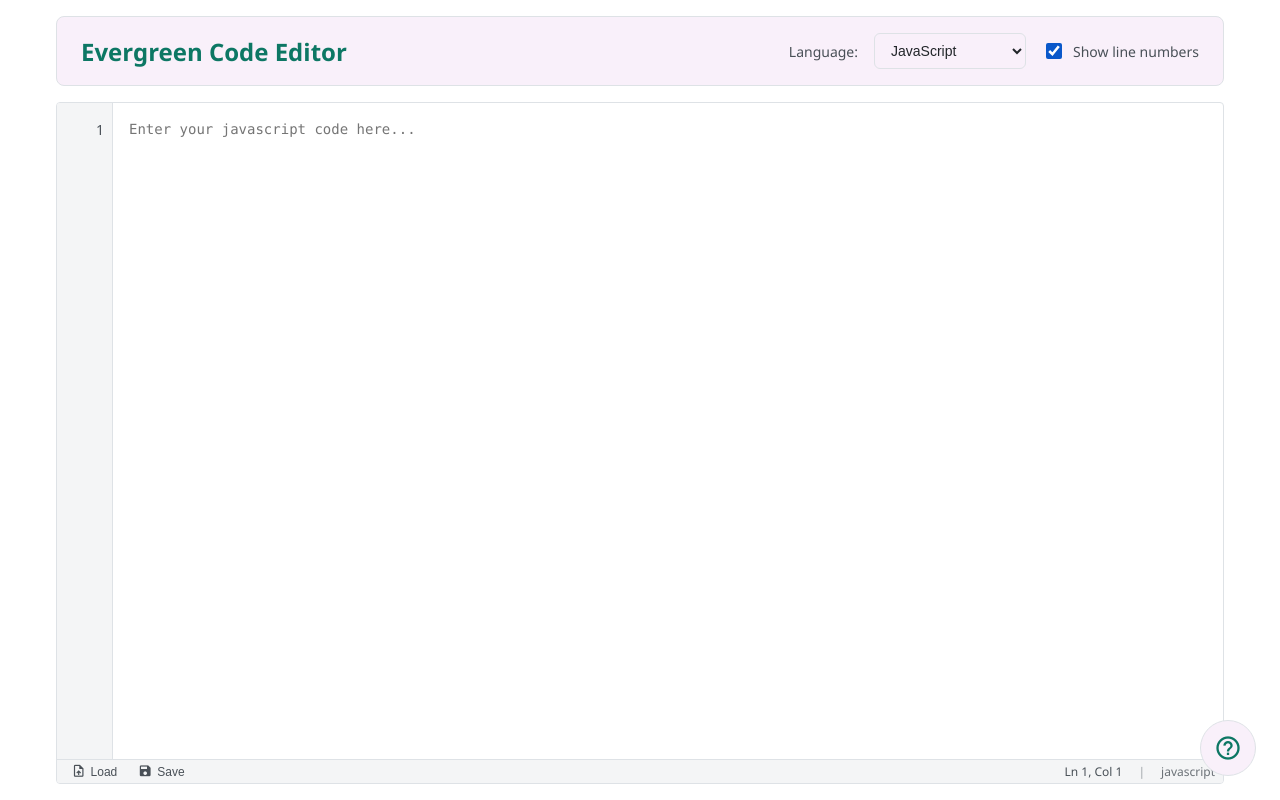
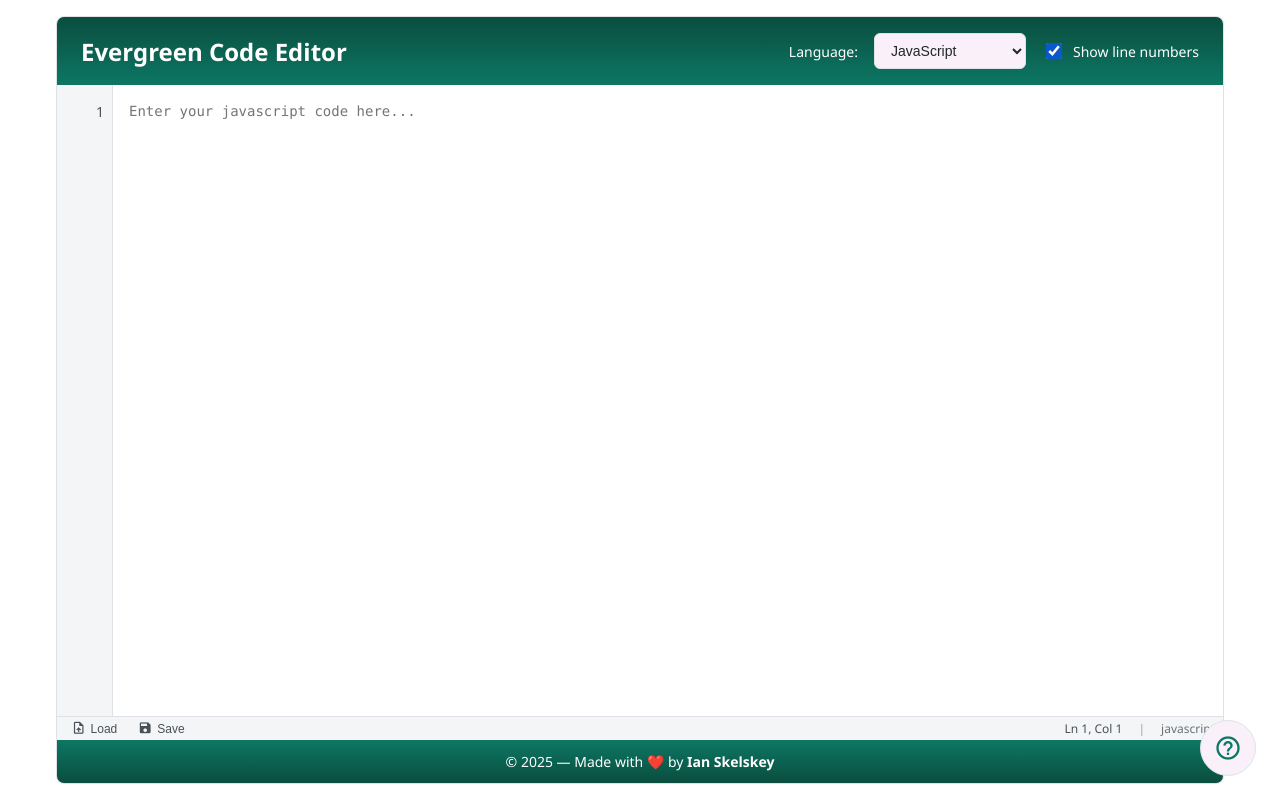
Before and after one commit to IanSkelskey/eg-code-editor, an Angular app: page / in a window 1280 px wide. Built offline with nearby package versions, Linux system fonts and the light colour scheme.

Commit message:
feat: Implement footer component with styling and HTML structure

```diff
--- a/src/app/app.css
+++ b/src/app/app.css
@@ -14,25 +14,29 @@
   max-width: 1200px;
   margin: 0 auto;
   padding: 1rem;
-  gap: 1rem;
+  gap: 0; /* flush sections: header, editor, footer */
 }
 
 .editor-header {
   display: flex;
   justify-content: space-between;
   align-items: center;
-  background: var(--bs-card-bg);
+  background: linear-gradient(180deg, var(--staff-navbar-a), var(--staff-navbar-b));
   padding: 1rem 1.5rem;
-  border-radius: 0.5rem;
-  box-shadow: var(--shadow-sm);
   border: 1px solid var(--border);
+  border-bottom: none;              /* no border where it meets the editor */
+  border-top-left-radius: 0.5rem;   /* round only outer top corners */
+  border-top-right-radius: 0.5rem;
+  border-bottom-left-radius: 0;
+  border-bottom-right-radius: 0;
+  box-shadow: none;                 /* avoid layered shadows between sections */
 }
 
 .editor-header h1 {
   margin: 0;
   font-size: 1.5rem;
   font-weight: 600;
-  color: var(--evergreen);
+  color: var(--modal-header-color); /* high contrast on brand background */
 }
 
 .controls {
@@ -43,7 +47,7 @@
 
 .controls label {
   font-weight: 500;
-  color: var(--bs-text-highlight);
+  color: var(--modal-header-color);
   font-size: 0.875rem;
 }
 
--- a/src/app/app.html
+++ b/src/app/app.html
@@ -27,10 +27,13 @@
       [code]="codeContent()"
       [language]="selectedLanguage()"
       [placeholder]="'Enter your ' + selectedLanguage() + ' code here...'"
+
       [showLineNumbers]="showLineNumbers()"
       (codeChange)="onCodeChange($event)"
     ></eg-code-editor>
   </main>
+
+  <eg-footer></eg-footer>
 </div>
 
 <!-- Floating Help Button -->
--- a/src/app/app.ts
+++ b/src/app/app.ts
@@ -3,6 +3,7 @@ import { RouterOutlet } from '@angular/router';
 import { CodeEditorComponent } from './components/code-editor/code-editor.component';
 import { FabHelpButtonComponent } from './components/fab-help-button/fab-help-button.component';
 import { InfoModalComponent } from './components/info-modal/info-modal.component';
+import { FooterComponent } from './components/footer/footer.component';
 
 interface Language {
   value: string;
@@ -11,7 +12,7 @@ interface Language {
 
 @Component({
   selector: 'app-root',
-  imports: [RouterOutlet, CodeEditorComponent, FabHelpButtonComponent, InfoModalComponent],
+  imports: [RouterOutlet, CodeEditorComponent, FabHelpButtonComponent, InfoModalComponent, FooterComponent],
   templateUrl: './app.html',
   styleUrl: './app.css'
 })
--- a/src/app/components/code-editor/code-editor.component.css
+++ b/src/app/components/code-editor/code-editor.component.css
@@ -20,8 +20,10 @@
   position: relative;
   width: 100%;
   height: 100%;
-  border-radius: 0.25rem;
-  border: 1px solid var(--code-border);
+  border-radius: 0;                  /* no rounding at connection points */
+  border: none;                      /* remove full border */
+  border-left: 1px solid var(--border);
+  border-right: 1px solid var(--border);
   overflow: hidden;
   background: var(--code-bg);
   display: flex;
--- /dev/null
+++ b/src/app/components/footer/footer.component.css
@@ -0,0 +1,33 @@
+:host {
+  display: block;
+}
+
+.app-footer {
+  background: linear-gradient(180deg, var(--staff-navbar-b), var(--staff-navbar-a));
+  color: var(--modal-header-color);
+  border: 1px solid var(--border);
+  border-top: none;                  /* no border where it meets the editor */
+  border-top-left-radius: 0;
+  border-top-right-radius: 0;
+  border-bottom-left-radius: 0.5rem; /* round only outer bottom corners */
+  border-bottom-right-radius: 0.5rem;
+  box-shadow: none;                  /* avoid layered shadows between sections */
+  padding: 0.75rem 1rem;
+  text-align: center;
+  font-size: 0.875rem;
+}
+
+.app-footer a {
+  color: inherit; /* maintain contrast on brand background */
+  text-decoration: none;
+  font-weight: 600;
+}
+
+.app-footer a:hover,
+.app-footer a:focus {
+  text-decoration: underline;
+}
+
+.heart {
+  color: var(--danger);
+}
--- /dev/null
+++ b/src/app/components/footer/footer.component.html
@@ -0,0 +1,5 @@
+<footer class="app-footer" role="contentinfo">
+  <span>© 2025 — Made with <span class="heart" aria-label="love" role="img">❤️</span> by
+    <a href="https://ianskelskey.github.io" target="_blank" rel="noopener noreferrer">Ian Skelskey</a>
+  </span>
+</footer>
```
Also changed, not shown: src/app/components/footer/footer.component.ts (added, +9 -0 lines).
